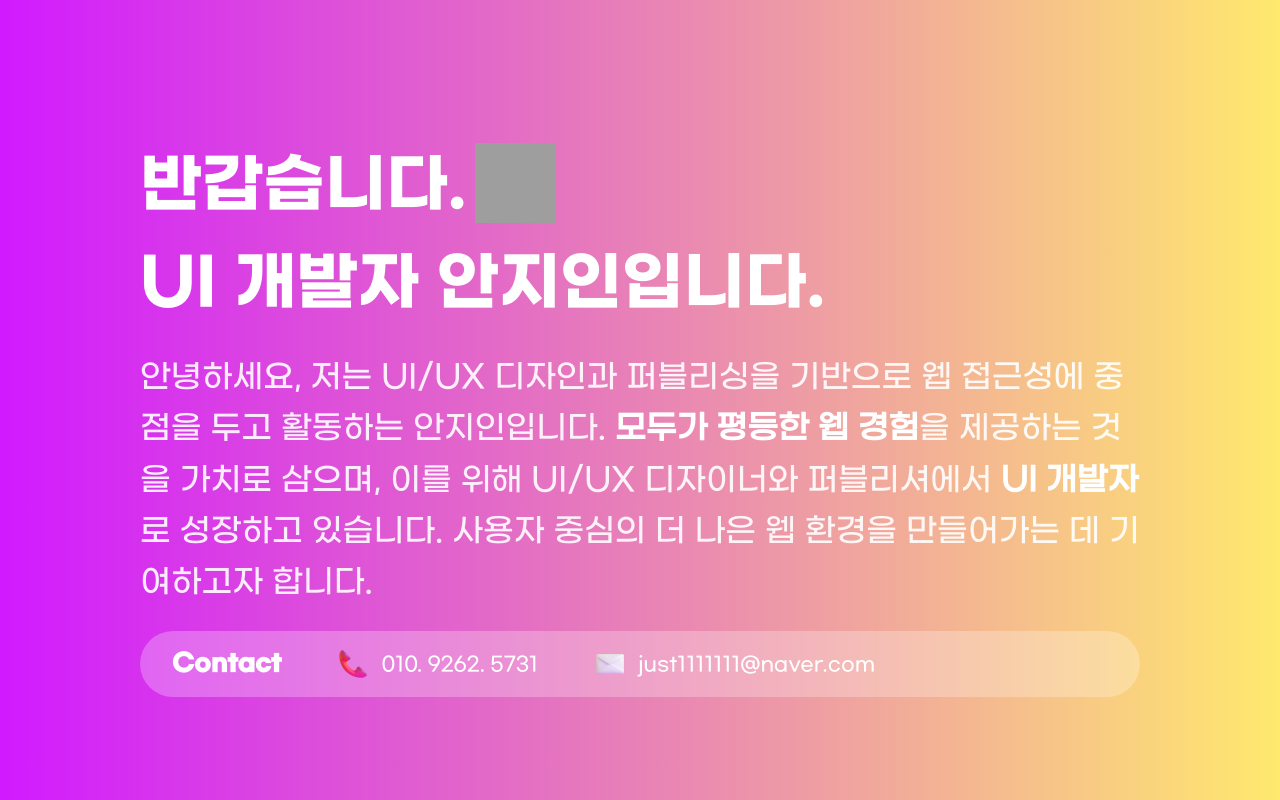
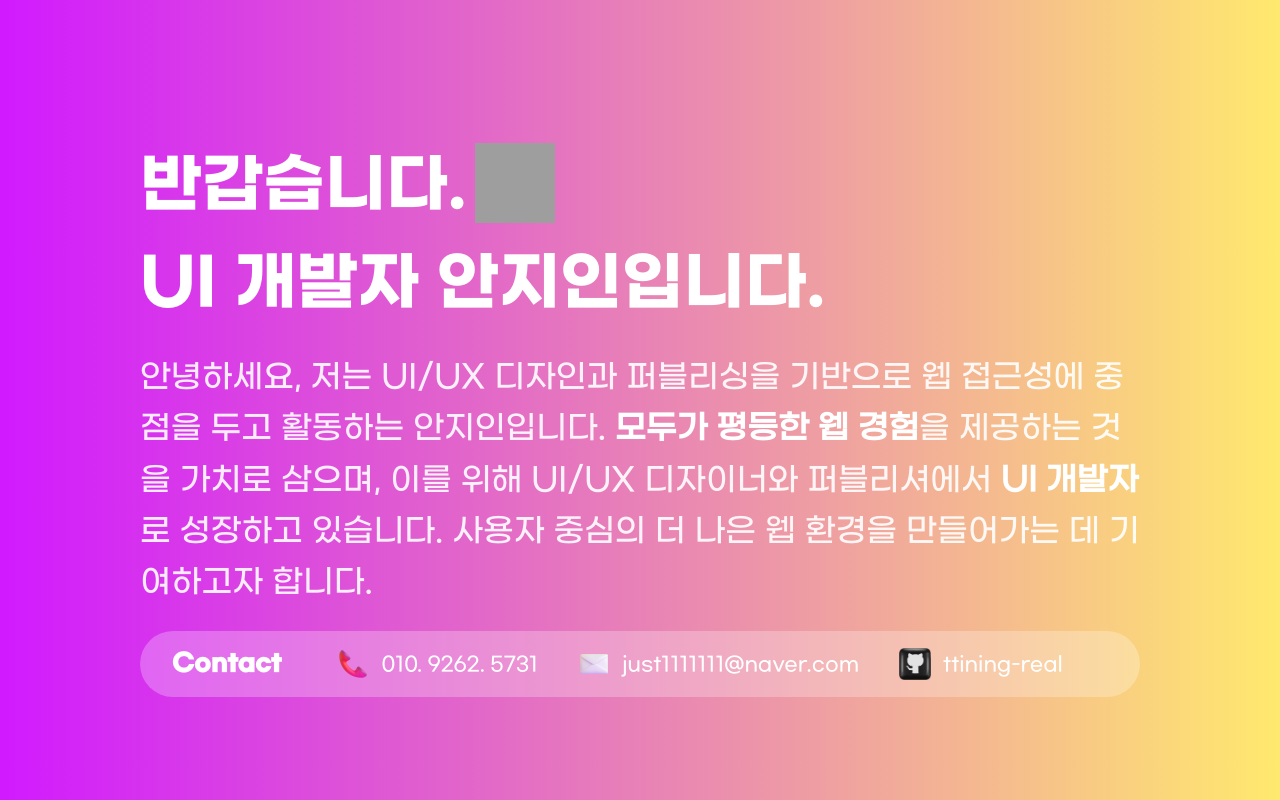
Before and after one commit to ttining-real/ttining-place, a React (Vite) app: page / in a window 1280 px wide. Shown: the top 800 px of the page. Built offline with nearby package versions, Linux system fonts and the light colour scheme; grey boxes are pictures that could not be loaded; a web font is replaced by a local one.

Commit message:
[추가] github 주소 추가

```diff
--- a/src/components/Visual/Visual.jsx
+++ b/src/components/Visual/Visual.jsx
@@ -37,6 +37,7 @@ function Visual() {
         </p>
         <dl>
           <dt className={isMobile ? "body-xs" : "hdg-xs"}>Contact</dt>
+          <div>
             <dd className={isMobile ? "body-xs" : "body-sm"}>
               <img src='/assets/images/3d_telephone.svg' alt='전화 이모지' />
               010. 9262. 5731
@@ -45,6 +46,17 @@ function Visual() {
               <img src='/assets/images/3d_mail.svg' alt='이메일 이모지' />
               just1111111@naver.com
             </dd>
+            <dd className={isMobile ? "body-xs" : "body-sm"}>
+              <img src='/assets/images/github.png' alt='GitHub 로고' />
+              <a
+                href='https://github.com/ttining-real'
+                target='_blank'
+                rel='noopener noreferrer'
+              >
+                ttining-real
+              </a>
+            </dd>
+          </div>
         </dl>
       </div>
     </header>
--- a/src/components/Visual/Visual.module.css
+++ b/src/components/Visual/Visual.module.css
@@ -61,6 +61,13 @@
       font-weight: bold;
     }
 
+    & > div {
+      flex: 1;
+      display: flex;
+      flex-flow: column wrap;
+      gap: 0.75rem;
+    }
+
     dd {
       display: flex;
       flex-flow: row nowrap;
@@ -71,6 +78,11 @@
       img {
         width: 1.5rem;
         height: 1.5rem;
+      }
+
+      a {
+        color: var(--gray-100);
+        text-decoration: none;
       }
     }
   }
@@ -97,6 +109,11 @@
       padding: 1rem 2rem;
       border-radius: 3rem;
 
+      & > div {
+        flex-flow: row nowrap;
+        gap: 2.5rem;
+      }
+
       dd {
         gap: 0.75rem;
 
```
Also changed, not shown: public/assets/images/github.png (added). Lines whose indentation alone changed are shown as unchanged.
